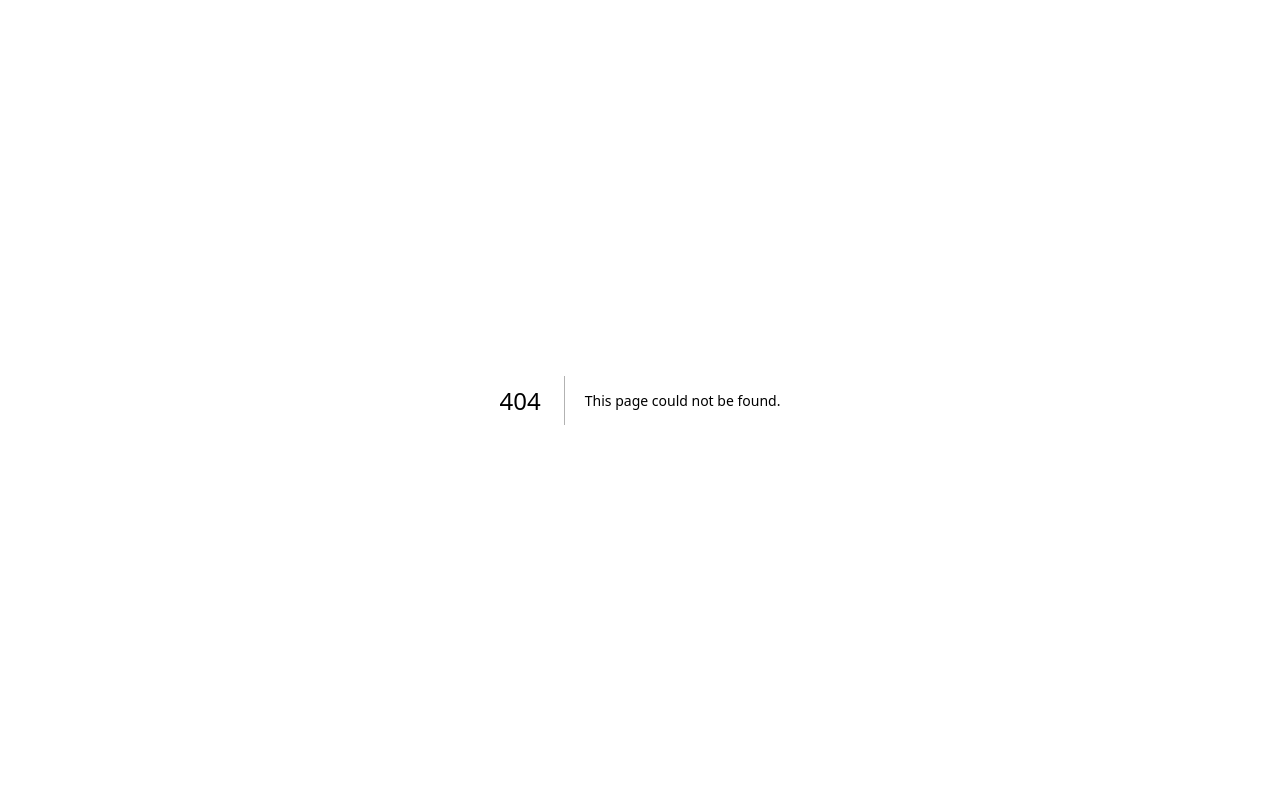
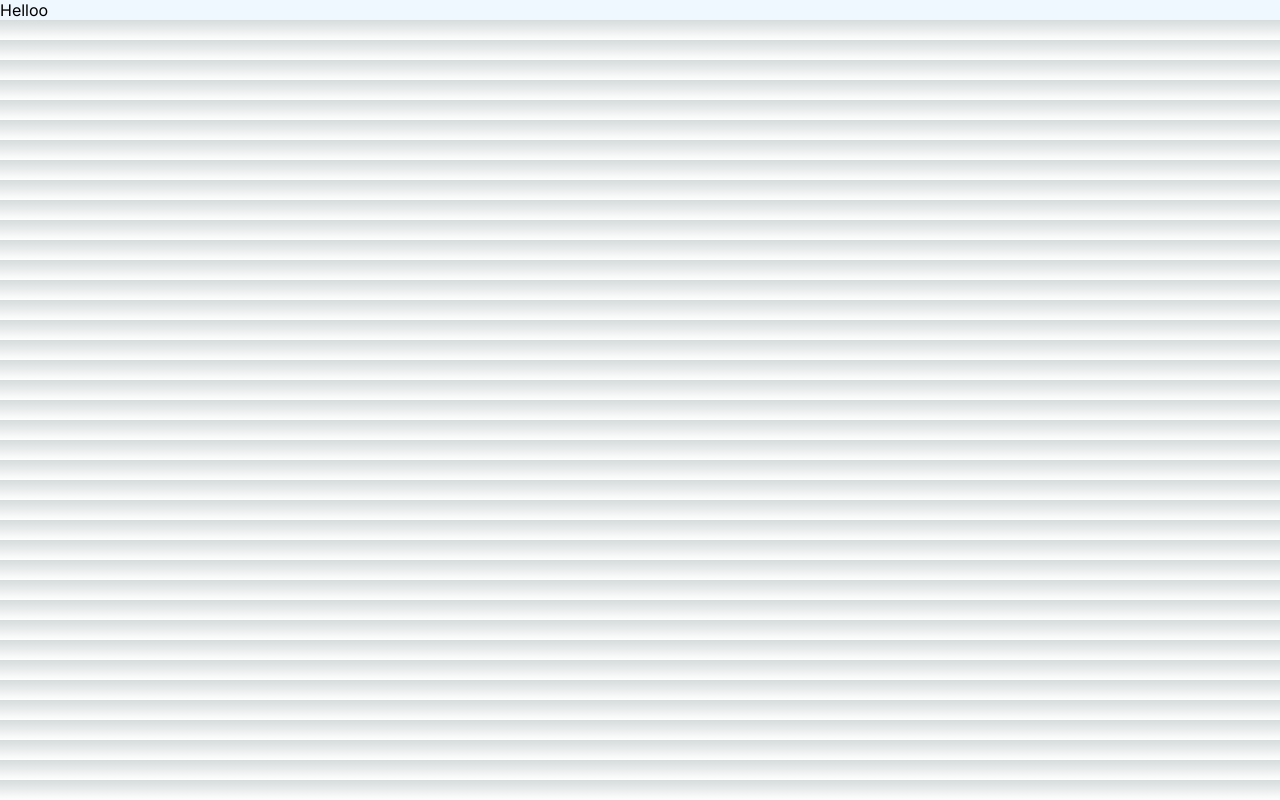
Before and after one commit to Dvaking/Piscine-Survivor, a Next.js app: page /statistics in a window 1280 px wide. Before the commit this address had no page. Built offline with nearby package versions, Linux system fonts and the light colour scheme.

Commit message:
[ADD] Features C Statictics

```diff
--- a/app/page.tsx
+++ b/app/page.tsx
@@ -16,6 +16,9 @@ export default function Home() {
   const handleTipsClick = () => {
     router.push("/tips");
   };
+  const handleStaticticsClick = () => {
+    router.push("/statistics");
+  };
   const scrollToSection = (ref:any) => {
     if (ref.current) {
       ref.current.scrollIntoView({ behavior: "smooth" });
@@ -31,6 +34,7 @@ export default function Home() {
           </div>
             <div className="navbar-end">
               <div className="navbar-item">
+                <a className="button is-link" onClick={handleStaticticsClick}>Tips</a>
                 <a className="button is-link" onClick={handleTipsClick}>Tips</a>
                 <a className="button is-link" onClick={handleLoginClick}>Log in</a>
               </div>
--- /dev/null
+++ b/app/statistics/page.module.css
@@ -0,0 +1,3 @@
+.statistics {
+  background-color: aliceblue;
+}
--- /dev/null
+++ b/app/statistics/page.tsx
@@ -0,0 +1,11 @@
+import styles from "./page.module.css";
+
+export default function Statistics() {
+  return (
+    <body>
+      <main className={styles.statistics}>
+        Helloo
+      </main>
+    </body>
+  );
+}
```
